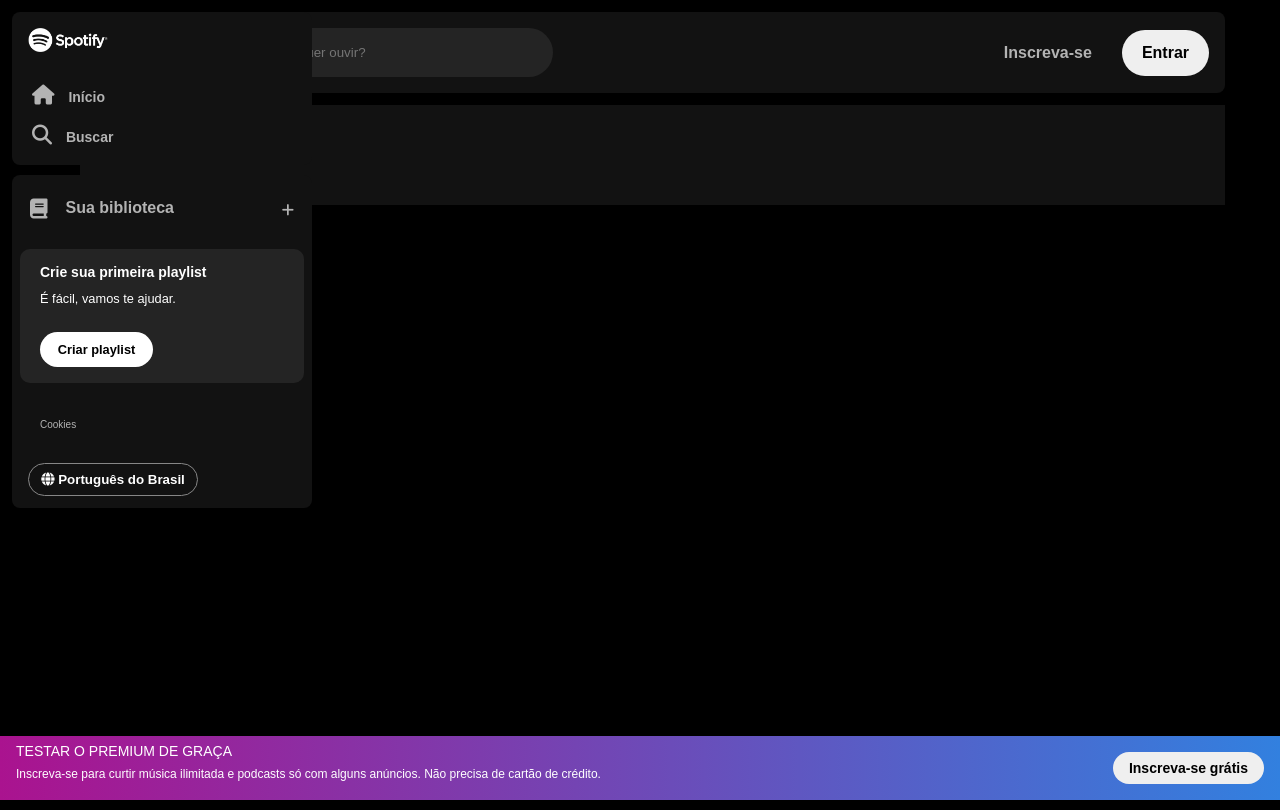
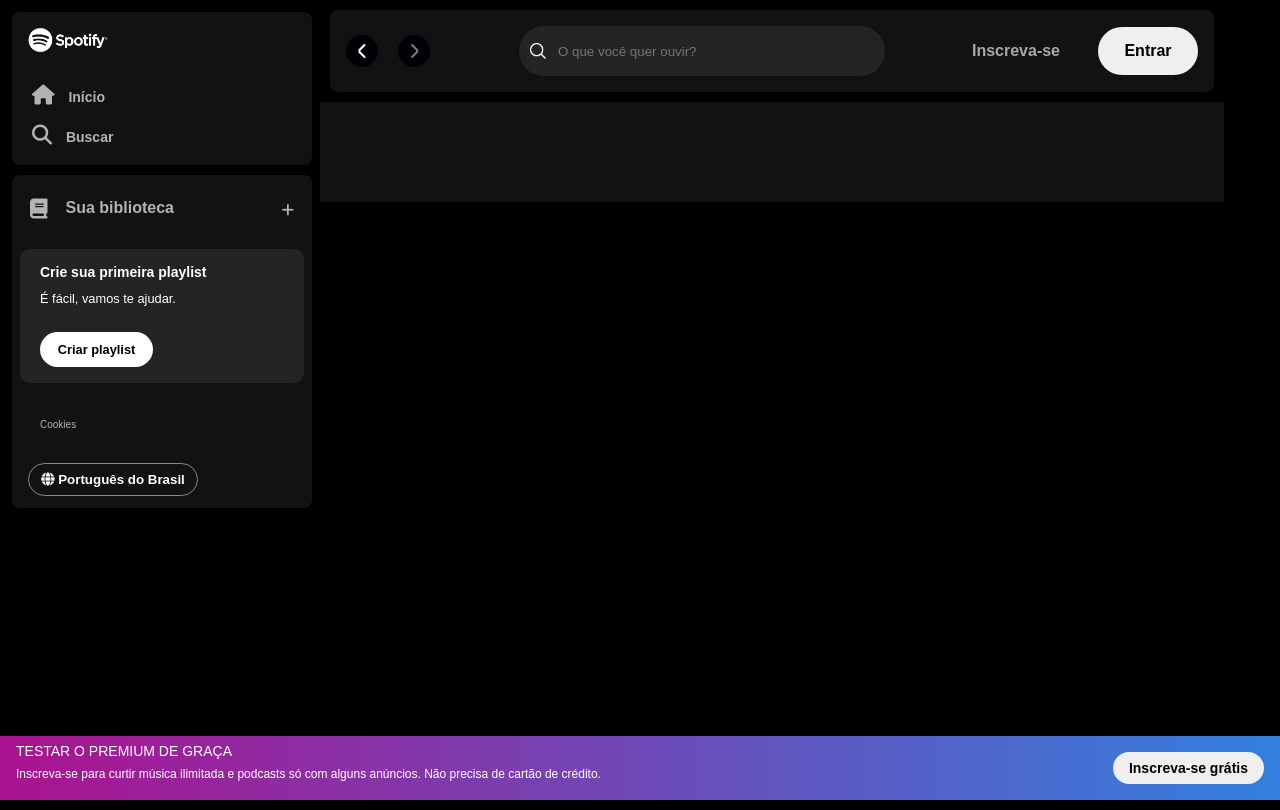
Before and after one commit to siqueiradaniel/imersao-frontend-alura, a plain HTML site: page index.html in a window 1280 px wide. Drawn offline with Linux system fonts and the light colour scheme.

Commit message:
Adjusting main-content.css

```diff
--- a/index.html
+++ b/index.html
@@ -14,7 +14,7 @@
     <!-- Nosso CSS -->
     <link rel="stylesheet" href="src/css/vars.css">
     <link rel="stylesheet" href="src/css/sidebar-footer.css">
-    <link rel="stylesheet" href="src/css/main__content.css">
+    <link rel="stylesheet" href="src/css/main-content.css">
 
     <!-- Font Awesome -->
     <link rel="stylesheet" href="https://cdnjs.cloudflare.com/ajax/libs/font-awesome/6.5.1/css/all.min.css"
@@ -22,29 +22,6 @@
         crossorigin="anonymous" referrerpolicy="no-referrer" />
 </head>
 <body>
-    <main>
-        <div class="main-container">
-            <div class="top-search-bar">
-                <div class="navigation">
-                    <div class="arrows">
-                        <img src="src/assets/icons/small-left.png" alt="Seta para esquerda">
-                        <img src="src/assets/icons/small-right.png" alt="Seta para direita">
-                    </div>
-                    <div class="input-search">
-                        <span class="fa fa-search"></span>
-                        <input type="text" placeholder="O que você quer ouvir?" />
-                    </div>
-                </div>
-                <div class="subscribe">
-                    <button type="button" class="register">Inscreva-se</button>
-                    <button type="button" class="sign-in">Entrar</button>
-                </div>
-            </div>
-            <div class="content">
-
-            </div>
-        </div>
-    </main>
     <div class="sidebar">
         <nav class="sidebar__navigation">
             <div class="logo">
@@ -98,6 +75,40 @@
                 </button>
             </div>
         </div>
+    </div>
+
+    <main>
+        <div class="main-container">
+            <nav class="header-navigation">
+                <div class="navigation">
+                    <button class="arrow-left">
+                        <img src="src/assets/icons/small-left.png"
+                        alt="Seta para esquerda">
+                    </button>
+                    <button class="arrow-right">
+                        <img src="src/assets/icons/small-right.png"
+                        alt="Seta para direita">
+                    </button>
+                </div>
+
+                <div class="header-search">
+                    <img src="src/assets/icons/search.png" alt="">
+                    <input id="search-input" type="text"
+                        placeholder="O que você quer ouvir?" maxlength="800"
+                    />
+                </div>
+
+                <div class="header-login">
+                    <button type="button" class="register">Inscreva-se</button>
+                    <button type="button" class="sign-in">Entrar</button>
+                </div>
+            </nav>
+            <div class="content">
+
+            </div>
+        </div>
+    </main>
+
     <footer>
         <div class="footer__text">
             <span class="footer__title">Testar o premium de graça</span>
--- /dev/null
+++ b/src/css/main-content.css
@@ -0,0 +1,103 @@
+body {
+    background-color: #000;
+    font-family: var(--font-dm-sans);
+}
+
+/* HEADER */
+
+.main-container {
+    max-width: 80vw;
+    height: 100vh;
+    margin-left: 320px;
+    margin-right: 56px;
+}
+
+.main-container .header-navigation {
+    display: flex;
+    justify-content: space-between;
+    align-items: center;
+    padding: 16px;
+    margin: 10px;
+    border-radius: 8px;
+    background-color: var(--box-color);
+}
+
+.header-navigation .navigation {
+    display: flex;
+    justify-content: space-around;
+    align-items: center;
+}
+
+
+.navigation .arrow-left {
+    margin-right: 1.25rem;
+}
+
+.arrow-left, .arrow-right {
+    display: flex;
+    align-items: center;
+    justify-content: center;
+    width: 32px;
+    height: 32px;
+    background-color: var(--bg-arrow-color);
+    border-radius: 50%;
+    border: none;
+    cursor: pointer;
+}
+
+.header-search {
+    display: flex;
+    align-items: center;
+    width: 364px;
+    height: 48px;
+    margin-left: 8px;
+    border-radius: 500px;
+    border: 1px solid transparent;
+    background-color: #242424;
+}
+
+.header-navigation .header-search img {
+    width: 16px;
+    height: 16px;
+    margin-left: 10px;
+}
+
+.header-search input {
+    background-color: transparent;
+    border: none;
+    padding: 0 100px 0 12px;
+    color: white;
+    text-overflow: ellipsis;
+    overflow: hidden;
+    white-space: nowrap;
+    outline: none;
+}
+
+.header-navigation .header-login {
+    display: flex;
+    align-items: center;
+}
+
+.header-login button {
+    font-size: 16px;
+    font-weight: 700;
+    border-radius: 40px;
+    border: 0;
+}
+
+.header-login .register {
+    color: #a7a7a7;
+    margin-right: 32px;
+    background-color: transparent;
+}
+
+.header-login .sign-in {
+    width: 100px;
+    height: 48px;
+    color: black;
+}
+
+.main-container .content {
+    height: 100px;
+    background-color: var(--box-color);
+}
--- a/src/css/main__content.css
+++ /dev/null
@@ -1,93 +0,0 @@
-body {
-    background-color: #000;
-    font-family: var(--font-dm-sans);
-}
-
-.main-container {
-    display: flex;
-    flex-direction: column;
-    position: fixed;
-    top: 0;
-    right: 0;
-    width: 1200px;
-    height: 84%;
-    background-color: transparent;
-    padding: 12px 55px 24px 0;
-    box-sizing: border-box;
-}
-
-.main-container .top-search-bar {
-    display: flex;
-    flex-direction: row;
-    justify-content: space-between;
-    align-items: center;
-    background-color: var(--box-color);
-    border-radius: 8px;
-    margin-bottom: 12px;
-    box-sizing: border-box;
-}
-
-.top-search-bar .navigation {
-    display: flex;
-    flex-direction: row;
-    box-sizing: border-box;
-}
-
-.navigation .arrows {
-    display: flex;
-    flex-direction: row;
-    gap: 20px;
-    margin: 24px 12px 24px 16px;
-}
-
-.arrows img {
-    background-color: #050505;
-    padding: 3px;
-    box-sizing: border-box;
-    border-radius: 50%;
-}
-
-.navigation .input-search {
-    display: flex;
-    gap: 11px;
-    background-color: #242424;
-    width: 345px;
-    margin: 16px 0;
-    padding: 16px 10px;
-    border-radius: 80px;
-}
-
-.input-search .fa {
-    color: white;
-}
-
-.input-search input {
-    border: 0;
-    background-color: transparent;
-}
-
-.top-search-bar .subscribe {
-    display: flex;
-    gap: 10px;
-    box-sizing: border-box;
-    margin: 16px;
-}
-
-.subscribe button {
-    font-size: 16px;
-    font-weight: 700;
-    box-sizing: border-box;
-    padding: 14px 20px;
-    border-radius: 9999px;
-    border: 0;
-}
-
-.subscribe .register {
-    background-color: transparent;
-    color: var(--font-color);
-}
-
-.main-container .content {
-    height: 100px;
-    background-color: var(--box-color);
-}
--- a/src/css/vars.css
+++ b/src/css/vars.css
@@ -1,5 +1,10 @@
 :root {
+    /* Fonts */
     --font-dm-sans: 'DM Sans', sans-serif;
+
+    /* Colors */
     --font-color: #b3b3b3;
     --box-color: #121212;
+    --bg-icon: #131313;
+    --bg-arrow-color: rgba(0,0,07);
 }
```
Lines whose indentation alone changed are shown as unchanged.
